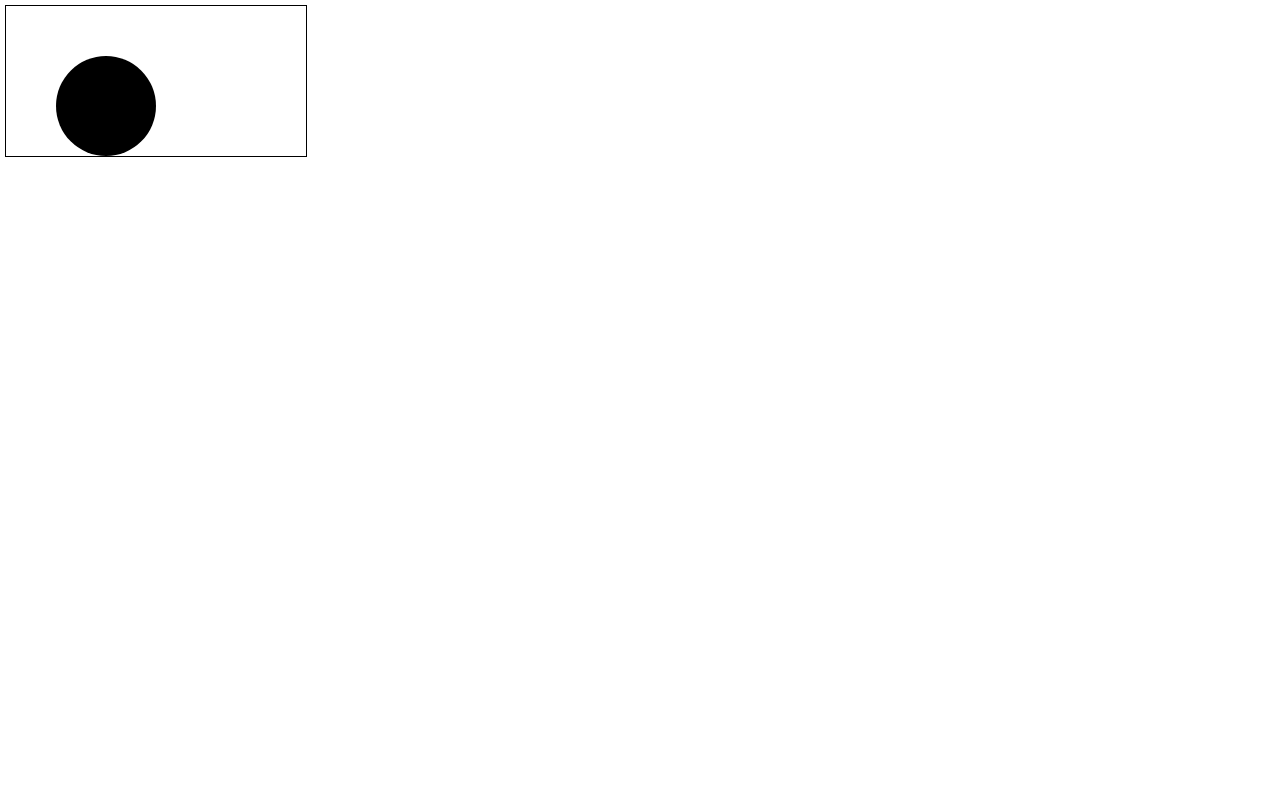
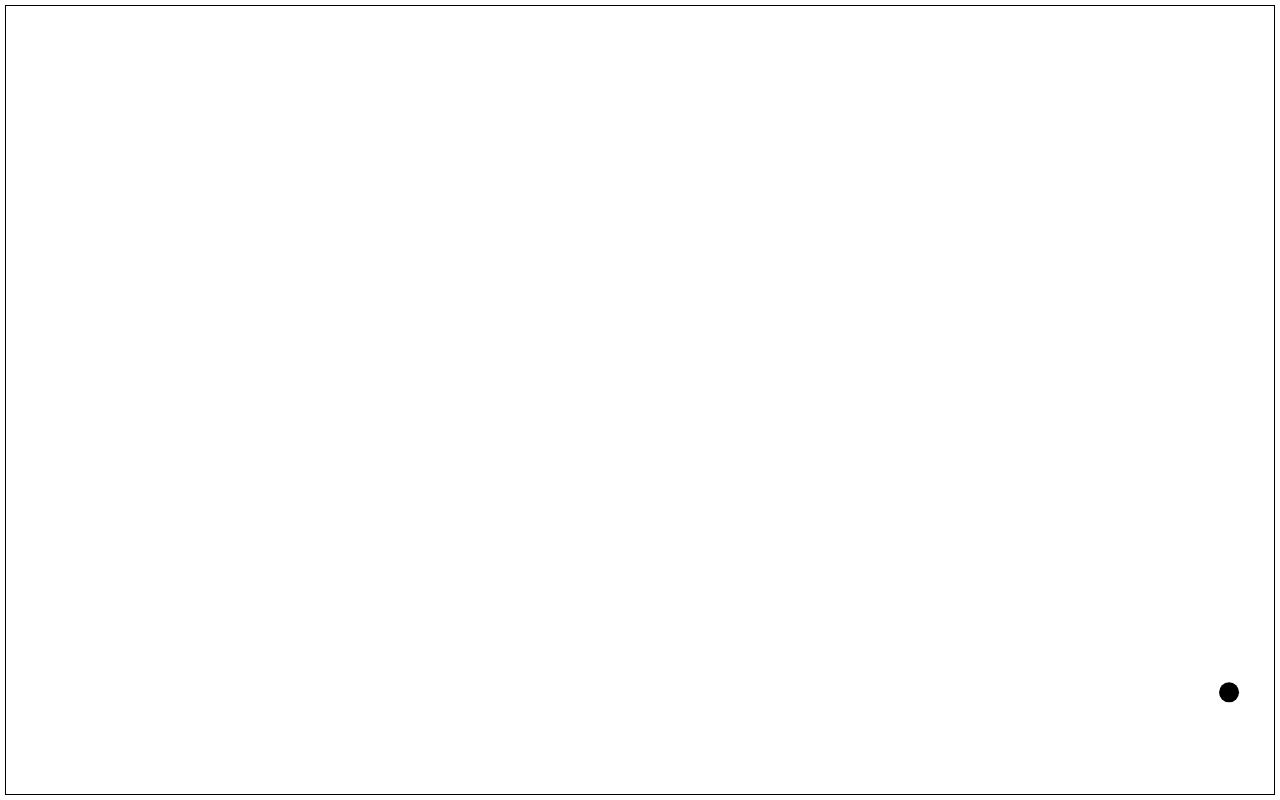
Before and after one commit to andres-s/ideal-gas-law, a plain HTML site: page index.html in a window 1280 px wide. Drawn offline with Linux system fonts and the light colour scheme.

Commit message:
One molecule now created at random position

```diff
--- a/gases.js
+++ b/gases.js
@@ -1,15 +1,51 @@
+
+var GasBox = (function() {
+
+    var svgNS = "http://www.w3.org/2000/svg";
+
+    function GasBox(htmlElem, numMolecules, moleculeRadius) {
+        this._htmlElem = htmlElem;
+        this._initialise(numMolecules, moleculeRadius);
+        return this;
+    }
+
+    GasBox.prototype.height = function() {
+        return this._htmlElem.clientHeight;
+    };
+
+    GasBox.prototype.width = function() {
+        return this._htmlElem.clientWidth;
+    };
+
+    GasBox.prototype._initialise = function(numMolecules, moleculeRadius) {
+
+        var heightRange = this.height() - 2*moleculeRadius;
+        var widthRange  = this.width() - 2*moleculeRadius;
+
+        for (var i = 0; i < numMolecules; i++) {
+            var x = Math.random() * widthRange + moleculeRadius;
+            var y = Math.random() * heightRange + moleculeRadius;
+            this._placeCircle(x, y, moleculeRadius);
+        }
+    };
+
+    GasBox.prototype._placeCircle = function(x, y, r) {
+        r = r || 10;
+        var myCircle = document.createElementNS(svgNS, 'circle');
+        myCircle.setAttributeNS(null, "cx", x);
+        myCircle.setAttributeNS(null, "cy", y);
+        myCircle.setAttributeNS(null, "r", r);
+        myCircle.setAttributeNS(null, "fill","black");
+        myCircle.setAttributeNS(null, "stroke","none");
+        this._htmlElem.appendChild(myCircle);
+    };
+
+    return GasBox;
+
+})();
 
 (function() {
-    var svgNS = "http://www.w3.org/2000/svg";
 
-    window.setTimeout(function() {
-        var container = document.getElementById('container');
-        var myCircle = document.createElementNS(svgNS, 'circle');
-        myCircle.setAttributeNS(null,"cx",100);
-        myCircle.setAttributeNS(null,"cy",100);
-        myCircle.setAttributeNS(null,"r",50);
-        myCircle.setAttributeNS(null,"fill","black");
-        myCircle.setAttributeNS(null,"stroke","none");
-        container.appendChild(myCircle);
-    }, 1500);
+    var gasBox = new GasBox(document.getElementById('box'), 1, 10);
+
 })();
--- a/index.html
+++ b/index.html
@@ -4,12 +4,16 @@
     <meta charset="UTF-8">
     <title>Ideal Gases</title>
     <link rel="stylesheet" type="text/css" href="style.css">
-    <script type="text/javascript" src="gases.js"></script>
 </head>
 <body>
-    <svg id="container"
+    <!-- Without the wrapper div the svg element stretches all the way to the
+    end of the viewport for some reason -->
+    <div id="wrapper">
+    <svg id="box"
          version="1.1"
          baseProfile="full"
          xmlns="http://www.w3.org/2000/svg"></svg>
+    </div>
+    <script type="text/javascript" src="gases.js"></script>
 </body>
 </html>
--- a/style.css
+++ b/style.css
@@ -1,4 +1,4 @@
-#container {
+#wrapper {
     border: solid black 1px;
     position: absolute;
     top: 5px;
@@ -6,3 +6,8 @@
     left: 5px;
     right: 5px;
 }
+
+#box {
+    height: 100%;
+    width: 100%;
+}
```
